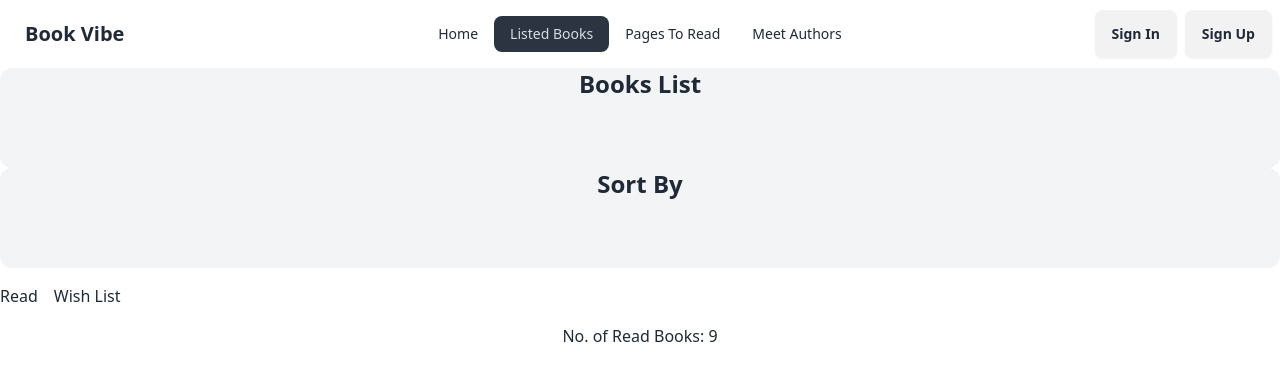
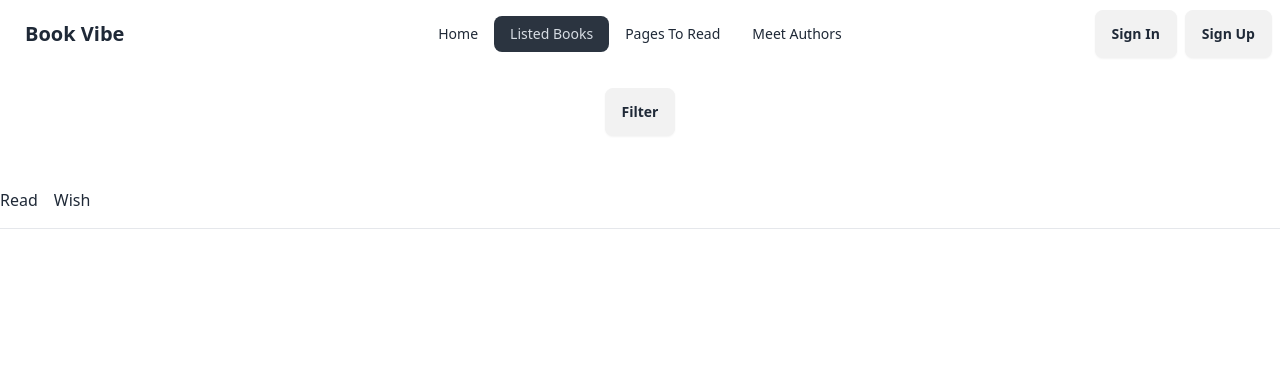
Before and after one commit to Hamed18/BookVibe, a React (Vite) app: page /ListedBooks in a window 1280 px wide. Shown: the top 380 px of the page. Built offline with nearby package versions, Linux system fonts and the light colour scheme.

Commit message:
pass handleFilter function with parameter using context api

```diff
--- a/src/Components/ListedBooks/ListedBooks.jsx
+++ b/src/Components/ListedBooks/ListedBooks.jsx
@@ -1,28 +1,55 @@
-import React from "react";
+import React, { createContext, useState } from "react";
 import { Outlet, NavLink } from "react-router-dom"; // corrected import
-import { useNavigate } from "react-router-dom";
+
+  //const {BookFilter,setBookFilter} = useState('');
+export const BookContext = createContext();
 
 const ListedBooks = () => {
+  const [BookFilter,setBookFilter] = useState('');
+
+  const handleFilter = (type) =>{
+    setBookFilter(type);
+  } ;
+
   return (
-    <div>
-      <div className="max-w-7xl rounded-xl bg-gray-100 h-[100px]">
-        <h3 className="flex justify-center items-center font-bold text-2xl">
-          Books List
-        </h3>
+    <div className="max-w-7xl">
+
+      <div className="flex justify-center mt-4 mb-12">
+        <div className="dropdown dropdown-end">
+          <div tabIndex={0} role="button" className="btn m-1">
+            Filter
+          </div>
+          <ul
+            tabIndex={0}
+            className="dropdown-content z-[1] menu p-2 shadow bg-base-100 rounded-box w-52">
+            <li onClick={ () => {handleFilter("Rating")}}>
+              <a>Rating</a>
+            </li>
+            <li onClick={ () => {handleFilter("Page")}}>
+              <a>Number of Pages</a>
+            </li>
+            <li onClick={ () => {handleFilter("Year")}}>
+              <a>Publish Year</a>
+            </li>
+          </ul>
+        </div>
+
       </div>
-      <div className="max-w-7xl rounded-xl bg-gray-100 h-[100px]">
-        <h3 className="flex justify-center items-center font-bold text-2xl">
-          Sort By
-        </h3>
-      </div>
+
+
 
       <div>
         <div className="flex items-center my-4">
           <NavLink to={`/ListedBooks/read`} className="mr-4">Read</NavLink> {/* Replaced Link with NavLink */}
-          <NavLink to={`/ListedBooks/wishList`} className="mr-4">Wish List</NavLink> {/* read documentation */}
+          <NavLink to={`/ListedBooks/wishList`} className="mr-4">Wish</NavLink> {/* read documentation */}
         </div>
+        <hr />
       </div>
-      <Outlet></Outlet>
+
+      <BookContext.Provider value={BookFilter}>
+          <Outlet></Outlet>
+      </BookContext.Provider>
+
     </div>
   );
 };
--- a/src/Components/ReadList/ReadList.jsx
+++ b/src/Components/ReadList/ReadList.jsx
@@ -1,7 +1,8 @@
 import { useLoaderData } from "react-router-dom";
-import { useEffect, useState } from "react";
+import { useContext, useEffect, useState } from "react";
 import { getStoredReadBooks } from "../../Utility/Localstorage";
 import ReadBook from "../ReadBook/ReadBook";
+import { BookContext } from "../ListedBooks/ListedBooks";
 
 const ReadList = () => {
 	const books = useLoaderData();  // all cards
@@ -17,9 +18,13 @@ const ReadList = () => {
 		}
 	},[])
 
+	const BookType = useContext(BookContext);
+//	console.log(BookType);
+
+
+
 	return (
 		<div>
-			<h3 className="text-center">No. of Read Books: {books.length}</h3>
 			{
 				ReadBookList.map((readBook,idx) => <ReadBook readBook={readBook} key={idx}></ReadBook>)
 			}
--- a/src/Components/WishList/WishList.jsx
+++ b/src/Components/WishList/WishList.jsx
@@ -20,7 +20,6 @@ const WishList = () => {
 
 	return (
 		<div>
-			<h3 className="text-center">No. of Wish Books: {books.length}</h3>
 			{
 				WishBookList.map((wishBook,idx) => <WishBook wishBook={wishBook} key={idx}></WishBook>)
 			}
```
